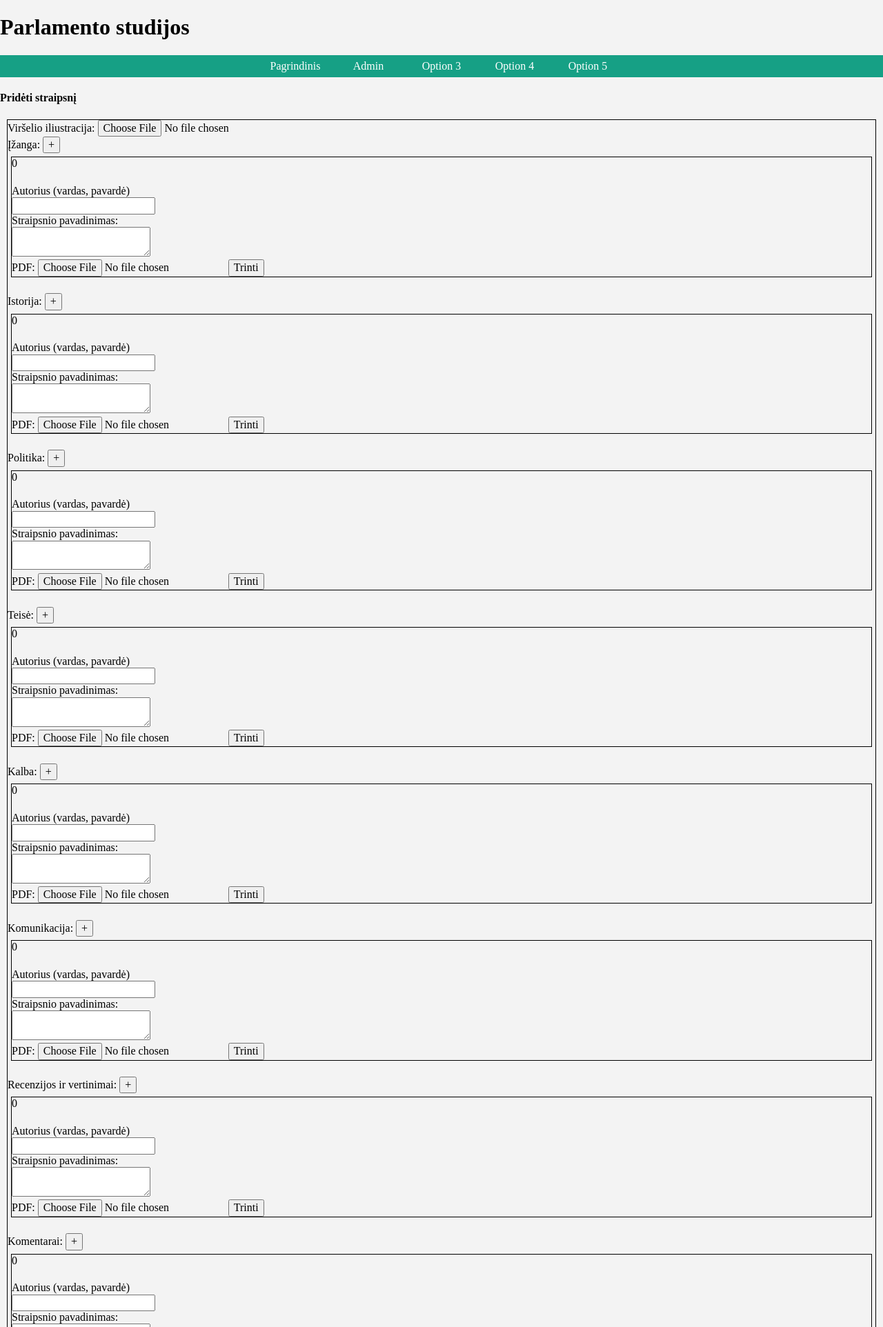
After one commit to ankeris/parlamento-studijos, a PHP site: page /admin-page.php in a window 1280 px wide. The commit adds this page. Shown: the top 1924 px of the page at 69% size. Run offline with PHP 8.4, Linux system fonts and the light colour scheme; some libraries are stand-ins or nearby versions.

Commit message:
might be the worst code

```diff
--- /dev/null
+++ b/admin-page.php
@@ -0,0 +1,482 @@
+<?php include 'includes/header.php' ?>
+<?php include 'includes/pdo-conn.php' ?>
+
+
+    <h4>Pridėti straipsnį</h4>
+<div id="app">
+
+    <form action="php/add_article.php" method="post" style="border: 1px solid black; margin: 10px;">
+        Viršelio iliustracija:
+        <input type="file" name="upload" value="įkelti">
+        <br>
+
+
+        Įžanga:
+        <button type="button" id="addBtn-izanga" @click="addNewArticleForm_exordium">+</button>
+
+            <section class="form-content" style="border: 1px solid black; margin: 5px;" v-for="(data, index) in exordium">
+                {{index}}<h3>{{data.author}}</h3><h4>{{data.title}}</h4>
+                <label>Autorius (vardas, pavardė)</label><br>
+                <input type="text" id="name" name="author_name[]" class="form-input" v-model="data.author">
+                <br>
+
+                <label>Straipsnio pavadinimas:</label><br>
+                <textarea name="article_name[]" class="form-input" v-model="data.title"></textarea>
+                <br>
+
+                <label>PDF:</label>
+                <input type="file" name="pdf_file[]" class="form-input">
+                <!-- hidden value to identify topic -->
+                <input type="hidden" name="topic[]" class="form-input" value="izanga">
+
+                <button type="button" class="removeBtn" @click="removeForm(data)">Trinti</button>
+            </section>
+        <br>
+
+
+        Istorija:
+        <button type="button" id="addBtn-izanga" @click="addNewArticleForm_history">+</button>
+        <br>
+
+        <section class="form-content" style="border: 1px solid black; margin: 5px;" v-for="(data, index) in history">
+
+                {{index}}<h3>{{data.author}}</h3><h4>{{data.title}}</h4>
+                <label>Autorius (vardas, pavardė)</label><br>
+                <input type="text" id="name" name="author_name[]" class="form-input" v-model="data.author">
+                <br>
+
+                <label>Straipsnio pavadinimas:</label><br>
+                <textarea name="article_name[]" class="form-input" v-model="data.title"></textarea>
+                <br>
+
+                <label>PDF:</label>
+                <input type="file" name="pdf_file[]" class="form-input">
+                <!-- hidden value to identify topic -->
+                <input type="hidden" name="topic[]" class="form-input" value="istorija">
+
+                <button type="button" class="removeBtn" @click="removeForm(data)">Trinti</button>
+
+        </section>
+        <br>
+
+        Politika:
+        <button type="button" id="addBtn-izanga" @click="addNewArticleForm_politics">+</button>
+        <br>
+
+        <section class="form-content" style="border: 1px solid black; margin: 5px;" v-for="(data, index) in politics">
+
+                {{index}}<h3>{{data.author}}</h3><h4>{{data.title}}</h4>
+                <label>Autorius (vardas, pavardė)</label><br>
+                <input type="text" id="name" name="author_name[]" class="form-input" v-model="data.author">
+                <br>
+
+                <label>Straipsnio pavadinimas:</label><br>
+                <textarea name="article_name[]" class="form-input" v-model="data.title"></textarea>
+                <br>
+
+                <label>PDF:</label>
+                <input type="file" name="pdf_file[]" class="form-input">
+                <!-- hidden value to identify topic -->
+                <input type="hidden" name="topic[]" class="form-input" value="politika">
+
+
+                <button type="button" class="removeBtn" @click="removeForm(data)">Trinti</button>
+
+        </section>
+        <br>
+
+        Teisė:
+        <button type="button" id="addBtn-izanga" @click="addNewArticleForm_law">+</button>
+        <br>
+
+        <section class="form-content" style="border: 1px solid black; margin: 5px;" v-for="(data, index) in law">
+
+                {{index}}<h3>{{data.author}}</h3><h4>{{data.title}}</h4>
+                <label>Autorius (vardas, pavardė)</label><br>
+                <input type="text" id="name" name="author_name[]" class="form-input" v-model="data.author">
+                <br>
+
+                <label>Straipsnio pavadinimas:</label><br>
+                <textarea name="article_name[]" class="form-input" v-model="data.title"></textarea>
+                <br>
+
+                <label>PDF:</label>
+                <input type="file" name="pdf_file[]" class="form-input">
+                <!-- hidden value to identify topic -->
+                <input type="hidden" name="topic[]" class="form-input" value="teise">
+
+                <button type="button" class="removeBtn" @click="removeForm(data)">Trinti</button>
+
+        </section>
+        <br>
+
+        Kalba:
+        <button type="button" id="addBtn-izanga" @click="addNewArticleForm_language">+</button>
+        <br>
+
+        <section class="form-content" style="border: 1px solid black; margin: 5px;" v-for="(data, index) in language">
+
+                {{index}}<h3>{{data.author}}</h3><h4>{{data.title}}</h4>
+                <label>Autorius (vardas, pavardė)</label><br>
+                <input type="text" id="name" name="author_name[]" class="form-input" v-model="data.author">
+                <br>
+
+                <label>Straipsnio pavadinimas:</label><br>
+                <textarea name="article_name[]" class="form-input" v-model="data.title"></textarea>
+                <br>
+
+                <label>PDF:</label>
+                <input type="file" name="pdf_file[]" class="form-input">
+                <!-- hidden value to identify topic -->
+                <input type="hidden" name="topic[]" class="form-input" value="kalba">
+
+                <button type="button" class="removeBtn" @click="removeForm(data)">Trinti</button>
+
+        </section>
+        <br>
+
+        Komunikacija:
+        <button type="button" id="addBtn-izanga" @click="addNewArticleForm_communication">+</button>
+        <br>
+
+        <section class="form-content" style="border: 1px solid black; margin: 5px;" v-for="(data, index) in communication">
+
+                {{index}}<h3>{{data.author}}</h3><h4>{{data.title}}</h4>
+                <label>Autorius (vardas, pavardė)</label><br>
+                <input type="text" id="name" name="author_name[]" class="form-input" v-model="data.author">
+                <br>
+
+                <label>Straipsnio pavadinimas:</label><br>
+                <textarea name="article_name[]" class="form-input" v-model="data.title"></textarea>
+                <br>
+
+                <label>PDF:</label>
+                <input type="file" name="pdf_file[]" class="form-input">
+                <!-- hidden value to identify topic -->
+                <input type="hidden" name="topic[]" class="form-input" value="komunikacija">
+
+                <button type="button" class="removeBtn" @click="removeForm(data)">Trinti</button>
+
+        </section>
+        <br>
+
+        Recenzijos ir vertinimai:
+        <button type="button" id="addBtn-izanga" @click="addNewArticleForm_reviews">+</button>
+        <br>
+
+        <section class="form-content" style="border: 1px solid black; margin: 5px;" v-for="(data, index) in reviews">
+
+                {{index}}<h3>{{data.author}}</h3><h4>{{data.title}}</h4>
+                <label>Autorius (vardas, pavardė)</label><br>
+                <input type="text" id="name" name="author_name[]" class="form-input" v-model="data.author">
+                <br>
+
+                <label>Straipsnio pavadinimas:</label><br>
+                <textarea name="article_name[]" class="form-input" v-model="data.title"></textarea>
+                <br>
+
+                <label>PDF:</label>
+                <input type="file" name="pdf_file[]" class="form-input">
+                <!-- hidden value to identify topic -->
+                <input type="hidden" name="topic[]" class="form-input" value="recenzijos">
+
+                <button type="button" class="removeBtn" @click="removeForm(data)">Trinti</button>
+
+        </section>
+        <br>
+
+        Komentarai:
+        <button type="button" id="addBtn-izanga" @click="addNewArticleForm_comments">+</button>
+        <br>
+
+        <section class="form-content" style="border: 1px solid black; margin: 5px;" v-for="(data, index) in comments">
+
+                {{index}}<h3>{{data.author}}</h3><h4>{{data.title}}</h4>
+                <label>Autorius (vardas, pavardė)</label><br>
+                <input type="text" id="name" name="author_name[]" class="form-input" v-model="data.author">
+                <br>
+
+                <label>Straipsnio pavadinimas:</label><br>
+                <textarea name="article_name[]" class="form-input" v-model="data.title"></textarea>
+                <br>
+
+                <label>PDF:</label>
+                <input type="file" name="pdf_file[]" class="form-input">
+                <!-- hidden value to identify topic -->
+                <input type="hidden" name="topic[]" class="form-input" value="komentarai">
+
+
+                <button type="button" class="removeBtn" @click="removeForm(data)">Trinti</button>
+
+        </section>
+        <br>
+
+        Bibliografija:
+        <button type="button" id="addBtn-izanga" @click="addNewArticleForm_bibliography">+</button>
+        <br>
+
+        <section class="form-content" style="border: 1px solid black; margin: 5px;" v-for="(data, index) in bibliography">
+
+                {{index}}<h3>{{data.author}}</h3><h4>{{data.title}}</h4>
+                <label>Autorius (vardas, pavardė)</label><br>
+                <input type="text" id="name" name="author_name[]" class="form-input" v-model="data.author">
+                <br>
+
+                <label>Straipsnio pavadinimas:</label><br>
+                <textarea name="article_name[]" class="form-input" v-model="data.title"></textarea>
+                <br>
+
+                <label>PDF:</label>
+                <input type="file" name="pdf_file[]" class="form-input">
+                <!-- hidden value to identify topic -->
+                <input type="hidden" name="topic[]" class="form-input" value="bibliografija">
+
+
+                <button type="button" class="removeBtn" @click="removeForm(data)">Trinti</button>
+
+        </section>
+        <br>
+
+        Įvykių kalendorius:
+        <button type="button" id="addBtn-izanga" @click="addNewArticleForm_calender">+</button>
+        <br>
+
+        <section class="form-content" style="border: 1px solid black; margin: 5px;" v-for="(data, index) in calender">
+
+                {{index}}<h3>{{data.author}}</h3><h4>{{data.title}}</h4>
+                <label>Autorius (vardas, pavardė)</label><br>
+                <input type="text" id="name" name="author_name[]" class="form-input" v-model="data.author">
+                <br>
+
+                <label>Straipsnio pavadinimas:</label><br>
+                <textarea name="article_name[]" class="form-input" v-model="data.title"></textarea>
+                <br>
+
+                <label>PDF:</label>
+                <input type="file" name="pdf_file[]" class="form-input">
+                <!-- hidden value to identify topic -->
+                <input type="hidden" name="topic[]" class="form-input" value="kalendorius">
+
+
+                <button type="button" class="removeBtn" @click="removeForm(data)">Trinti</button>
+
+        </section>
+        <br>
+
+        Informacinės technologijos:
+        <button type="button" id="addBtn-izanga" @click="addNewArticleForm_it">+</button>
+        <br>
+
+        <section class="form-content" style="border: 1px solid black; margin: 5px;" v-for="(data, index) in it">
+
+                {{index}}<h3>{{data.author}}</h3><h4>{{data.title}}</h4>
+                <label>Autorius (vardas, pavardė)</label><br>
+                <input type="text" id="name" name="author_name[]" class="form-input" v-model="data.author">
+                <br>
+
+                <label>Straipsnio pavadinimas:</label><br>
+                <textarea name="article_name[]" class="form-input" v-model="data.title"></textarea>
+                <br>
+
+                <label>PDF:</label>
+                <input type="file" name="pdf_file[]" class="form-input">
+                <!-- hidden value to identify topic -->
+                <input type="hidden" name="topic[]" class="form-input" value="informacinestechnologijos">
+
+
+
+                <button type="button" class="removeBtn" @click="removeForm(data)">Trinti</button>
+
+        </section>
+        <br>
+
+        <button type="submit">Publikuoti</button>
+    </form>
+
+</div>
+
+
+
+
+<script src="https://unpkg.com/vue"></script>
+<script>
+
+
+
+const app = new Vue({
+    el: "#app",
+    data: {
+        exordium: [{
+            author: '',
+            title: '',
+            data: 'izanga'
+        }],
+        history: [{
+            author: '',
+            title: '',
+            data: 'istorija'
+        }],
+        politics: [{
+            author: '',
+            title: '',
+            data: 'politika'
+        }],
+        law: [{
+            author: '',
+            title: '',
+            data: 'teise'
+        }],
+        language: [{
+            author: '',
+            title: '',
+            data: 'kalba'
+        }],
+        communication: [{
+            author: '',
+            title: '',
+            data: 'komunikacija'
+        }],
+        reviews: [{
+            author: '',
+            title: '',
+            data: 'recenzijos'
+        }],
+        comments: [{
+            author: '',
+            title: '',
+            data: 'komentarai'
+        }],
+        bibliography: [{
+            author: '',
+            title: '',
+            data: 'bibliografija'
+        }],
+        calender: [{
+            author: '',
+            title: '',
+            data: 'kalendorius'
+        }],
+        it: [{
+            author: '',
+            title: '',
+            data: 'informacinestechnologijos'
+        }]
+    },
+    methods: {
+        addNewArticleForm_exordium () {
+            this.exordium.push({
+                name: '',
+                title: '',
+                data: 'izanga'
+            })
+        },
+        addNewArticleForm_history () {
+            this.history.push({
+                name: '',
+                title: '',
+                data: 'istorija'
+            })
+        },
+        addNewArticleForm_politics () {
+            this.politics.push({
+                name: '',
+                title: '',
+                data: 'politika'
+            })
+        },
+        addNewArticleForm_law () {
+            this.law.push({
+                name: '',
+                title: '',
+                data: 'teise'
+            })
+        },
+        addNewArticleForm_language () {
+            this.language.push({
+                name: '',
+                title: '',
+                data: 'kalba'
+            })
+        },
+        addNewArticleForm_communication () {
+            this.communication.push({
+                name: '',
+                title: '',
+                data: 'komunikacija'
+            })
+        },
+        addNewArticleForm_reviews () {
+            this.reviews.push({
+                name: '',
+                title: '',
+                data: 'recenzijos'
+            })
+        },
+        addNewArticleForm_comments () {
+            this.comments.push({
+                name: '',
+                title: '',
+                data: 'komentarai'
+            })
+        },
+        addNewArticleForm_bibliography () {
+            this.bibliography.push({
+                name: '',
+                title: '',
+                data: 'bibliografija'
+            })
+        },
+        addNewArticleForm_calender () {
+            this.calender.push({
+                name: '',
+                title: '',
+                data: 'kalendorius'
+            })
+        },
+        addNewArticleForm_it () {
+            this.it.push({
+                name: '',
+                title: '',
+                data: 'informacinestechnologijos'
+            })
+        },
+        removeForm (data) {
+           this.exordium.splice(this.exordium.indexOf(data), 1)
+            console.log(this.exordium.indexOf(data));
+        }
+    }
+})
+
+
+</script>
+
+
+
+
+
+
+
+
+
+
+
+
+
+
+
+
+
+
+<!--
+<script src="node_modules/jquery/dist/jquery.min.js"></script>
+<script src="node_modules/jquery/dist/jquery.multifield.min.js"></script>
+-->
+<!--
+<script>
+$('.izanga').multifield({
+	section: '.form-content',
+	btnAdd:'#addBtn',
+	btnRemove:'.removeBtn',
+});
+
+</script>-->
--- a/index.html
+++ b/includes/header.php
@@ -1,5 +1,5 @@
 <!DOCTYPE html>
-<html lang="en">
+<html lang="lt">
 <head>
     <meta charset="UTF-8">
     <title>Parlamento Studijos</title>
@@ -14,10 +14,10 @@
 <nav>
     <ul id="menu">
       <li class="button">
-        <a href="#"> Option 1 </a>
+        <a href="./index.php"> Pagrindinis </a>
       </li>
       <li class="button">
-        <a href="#"> Option 2 </a>
+        <a href="./admin-page.php"> Admin </a>
      </li>
       <li class="button">
         <a href="#"> Option 3 </a>
@@ -30,19 +30,3 @@
       </li>
     </ul>
 </nav>
-
-<main>
-   <section>
-   <h3>Straipsniai</h3>
-   <ul>
-       <li>
-
-       </li>
-   </ul>
-   </section>
-
-
-</main>
-
-</body>
-</html>
--- /dev/null
+++ b/includes/pdo-conn.php
@@ -0,0 +1,24 @@
+<?php
+$servername = "localhost";
+$username = "root";
+$password = "root";
+
+try {
+    $conn = new PDO("mysql:host=$servername;dbname=parlamento-studijos", $username, $password);
+    // set the PDO error mode to exception
+    $conn->setAttribute(PDO::ATTR_ERRMODE, PDO::ERRMODE_EXCEPTION);
+    }
+
+catch(PDOException $e)
+    {
+    echo "Connection failed: " . $e->getMessage();
+    }
+
+//$sth = $conn->prepare("SELECT * FROM profile");
+//
+//$sth->execute();
+//
+//$superheroes = $sth->fetchAll();
+
+
+?>
```
Also changed, not shown: index.php (added, +17 -0 lines), php/add_article.php (added, +37 -0 lines), ER-Diagram.jpg (added), ER-DiagramVizual.png (added), package-lock.json.
